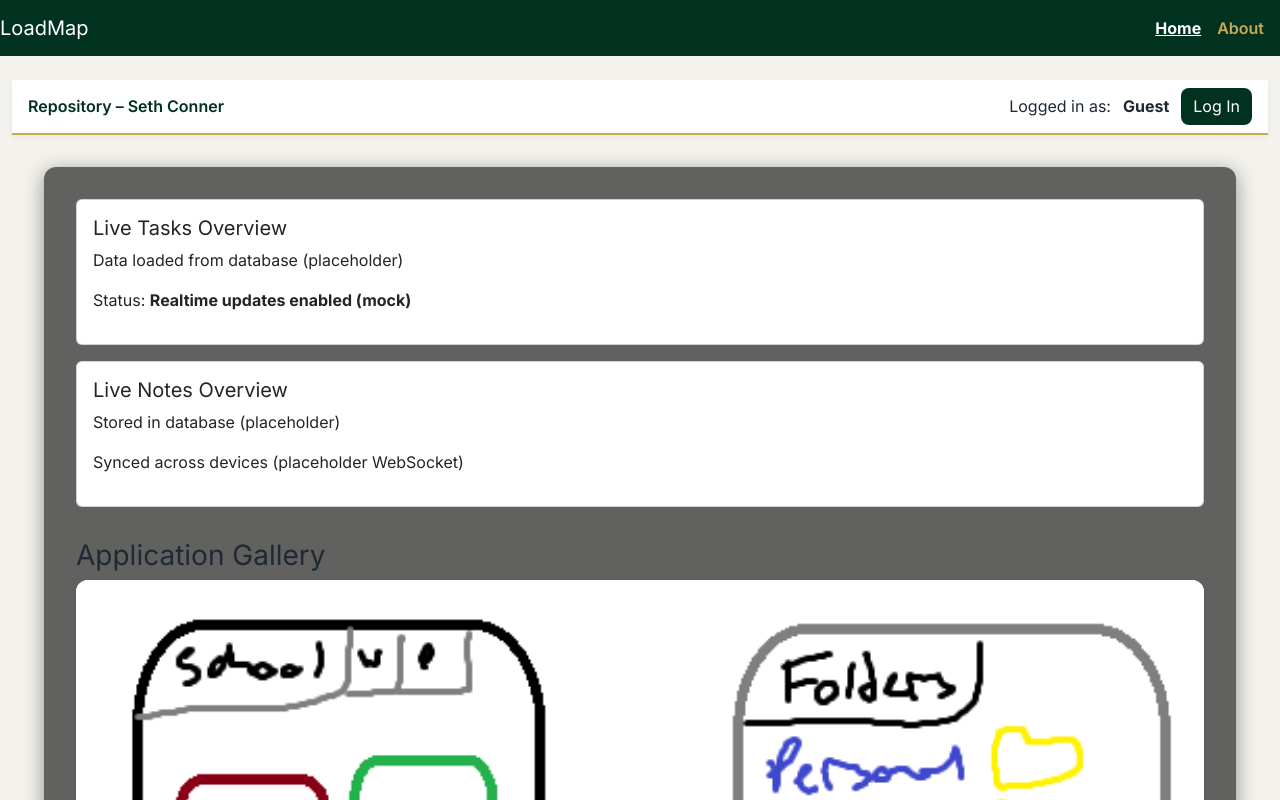
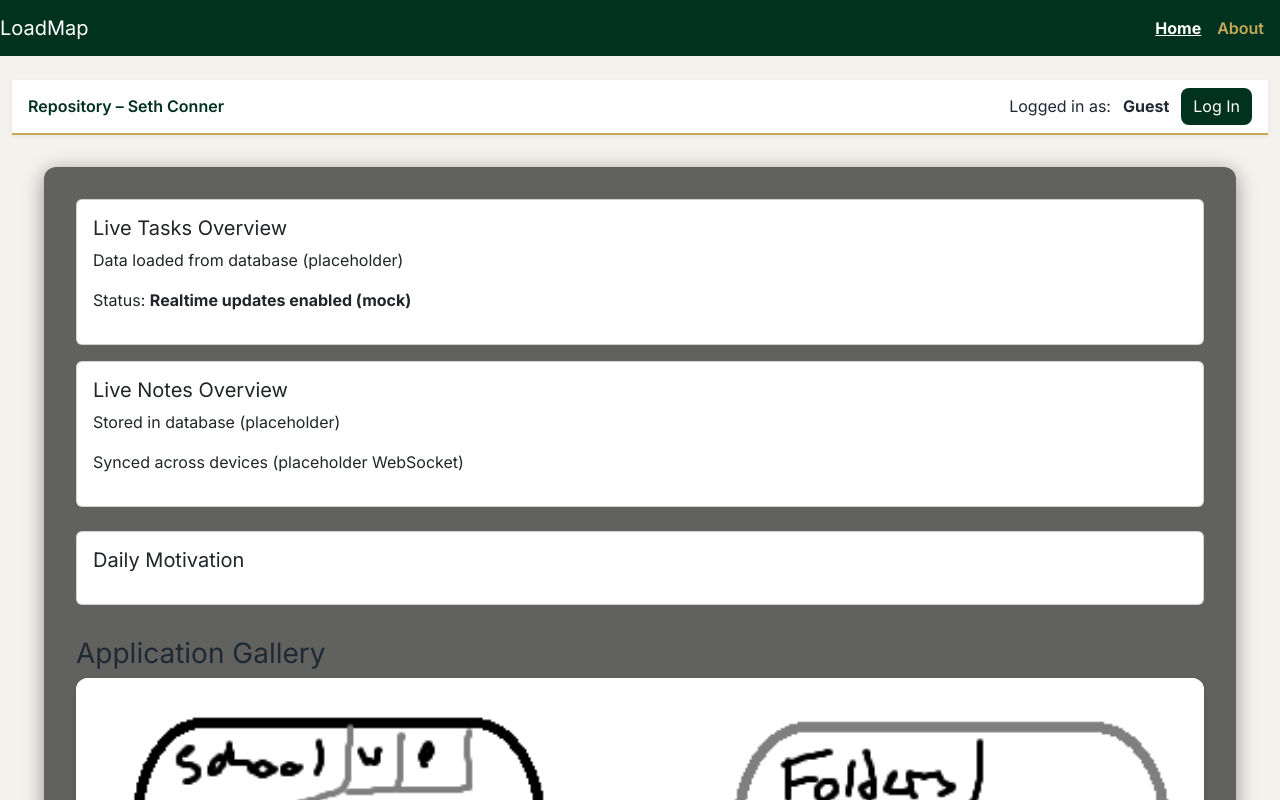
Before and after one commit to SethCSanti/startup, a React (Vite) app: page / in a window 1280 px wide. Shown: the top 800 px of the page. Built offline with nearby package versions, Linux system fonts and the light colour scheme; no server answers.

Commit message:
added 3rd part call to display quote on home page

```diff
--- a/src/home/home.jsx
+++ b/src/home/home.jsx
@@ -2,6 +2,17 @@ import React, { useState, useEffect } from 'react';
 
 export function Home({ user, login, logout }) {
   const [selectedImage, setSelectedImage] = useState(null);
+  const [quote, setQuote] = useState("");
+
+  useEffect(() => {
+  async function loadQuote() {
+    const response = await fetch("https://api.adviceslip.com/advice");
+    const data = await response.json();
+    setQuote(data.slip.advice);
+  }
+
+  loadQuote();
+}, []);
 
   return (
     <>
@@ -58,6 +69,13 @@ export function Home({ user, login, logout }) {
           </div>
         </div>
 
+        <div className="card mb-4">
+          <div className="card-body">
+            <h5>Daily Motivation</h5>
+            <p>{quote}</p>
+          </div>
+        </div>
+
         {/* ---------- Image Gallery ---------- */}
         <section className="image-gallery">
           <h3>Application Gallery</h3>
```
Also changed, not shown: 1 other file (tests, documents, lock files or other folders).
